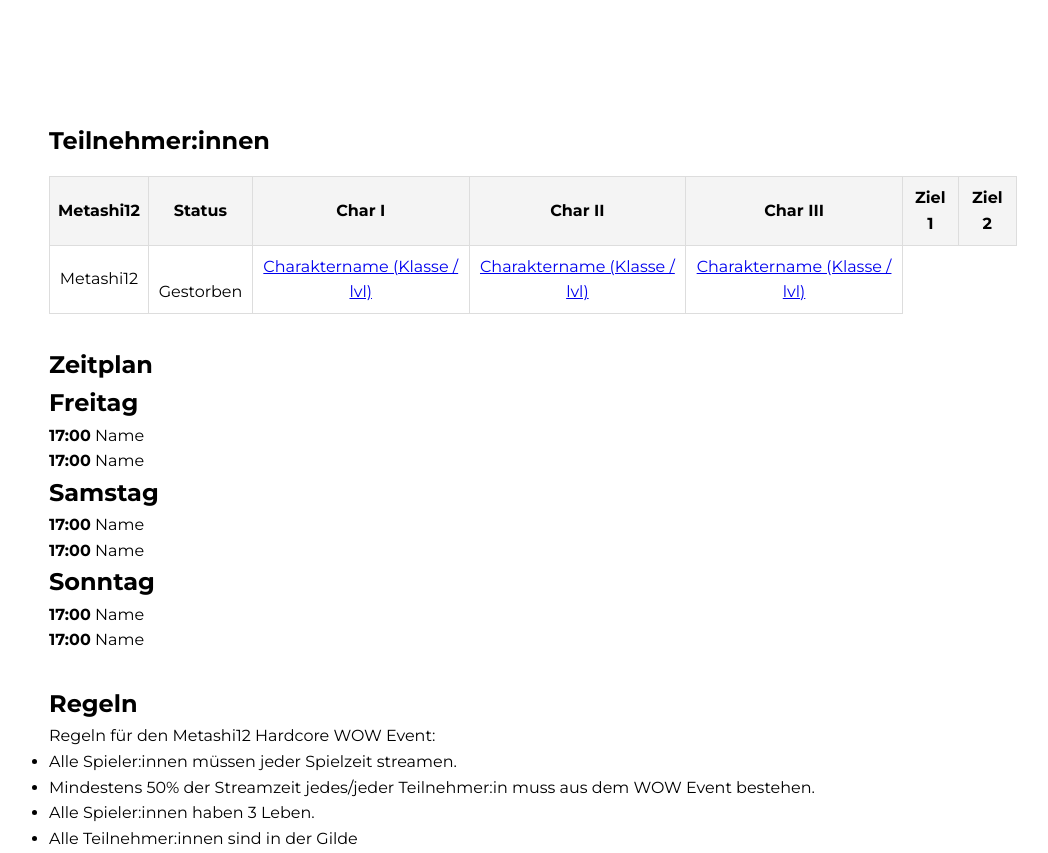
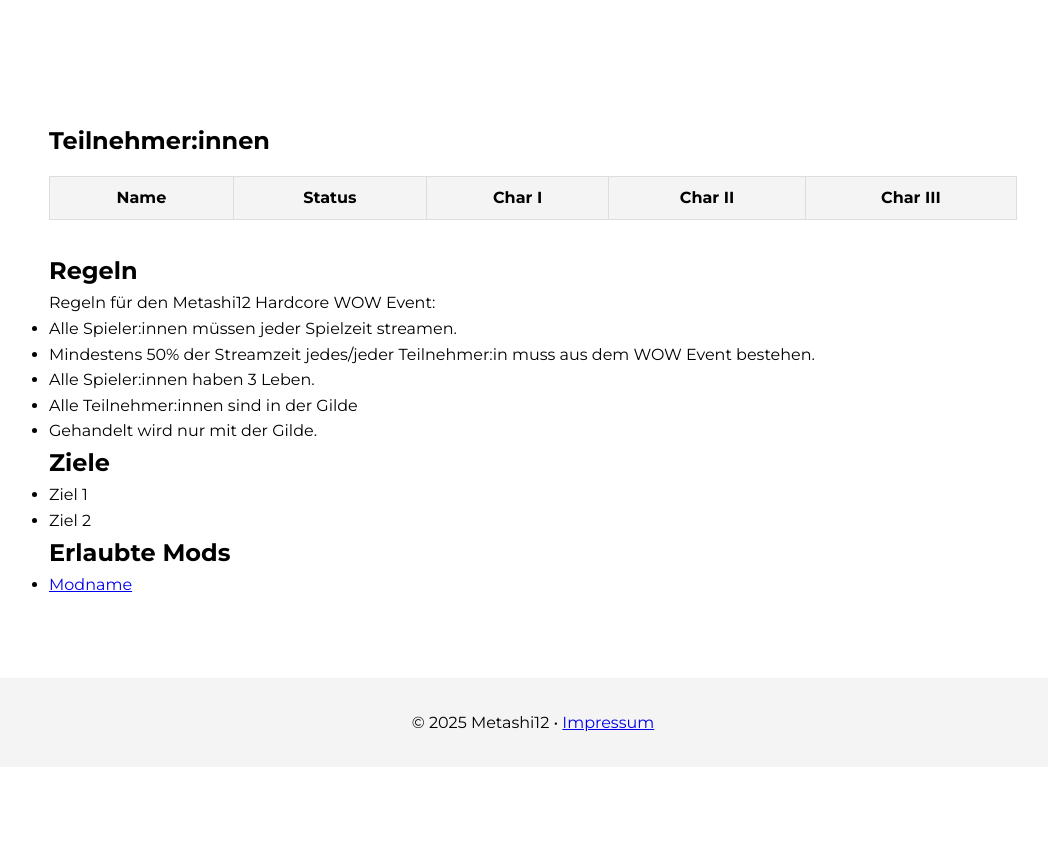
Before and after one commit to piosteiner/wow-event, a plain HTML site: page index.html in a window 1280 px wide. Shown: the part 600-1453 px from the top of the page, without its empty margins (107-1155 px from the left). After the commit the page ends 1367 px from the top, so only its background shows below. Drawn offline with Linux system fonts and the light colour scheme; a web font is replaced by a local one.

Commit message:
Update index.html

```diff
--- a/index.html
+++ b/index.html
@@ -56,57 +56,27 @@
 
 <main class="container">
 <!-- Teilnehmer:innen -->
-<section id="participants">
+<section id="participants" class="tab-content active">
   <h1>Teilnehmer:innen</h1>
   <table>
     <thead>
       <tr>
-        <th>Metashi12</th>
-        <th>Status</th>
-        <th>Char I</th>
-        <th>Char II</th>
-        <th>Char III</th>
-        <th>Ziel 1</th>
-        <th>Ziel 2</th>
+        <th>Name</th><th>Status</th><th>Char I</th><th>Char II</th><th>Char III</th>
       </tr>
     </thead>
-    <tbody>
-        <tr>
-        <td>Metashi12</td>
-        <td><img src="images/avatar-placeholder.jpg" alt=""> Gestorben</td>
-        <td><a href="#Link zu Todesclip">Charaktername (Klasse / lvl)</a></td>
-        <td><a href="#Link zu Todesclip">Charaktername (Klasse / lvl)</a></td>
-        <td><a href="#Link zu Todesclip">Charaktername (Klasse / lvl)</a></td>
-        </tr>
-    </tbody>
+    <!-- genau diese ID braucht dein renderParticipants -->
+    <tbody id="participants-body"></tbody>
   </table>
 </section>
 
+
 <!-- Zeitplan -->
-<section id="schedule">
+<section id="schedule" class="tab-content">
   <h1>Zeitplan</h1>
-    <div class="day">
-    <h2>Freitag</h2>
-    <ul>
-        <li><strong>17:00</strong> Name</li>
-        <li><strong>17:00</strong> Name</li>
-    </ul>
-    </div>
-    <div class="day">
-    <h2>Samstag</h2>
-    <ul>
-        <li><strong>17:00</strong> Name</li>
-        <li><strong>17:00</strong> Name</li>
-    </ul>
-    </div>
-    <div class="day">
-    <h2>Sonntag</h2>
-    <ul>
-        <li><strong>17:00</strong> Name</li>
-        <li><strong>17:00</strong> Name</li>
-    </ul>
-    </div>
+  <!-- genau diese ID braucht dein renderSchedule -->
+  <div id="schedule-container"></div>
 </section>
+
 
 <!-- Regeln -->
 <section id="rules">
```
Lines whose indentation alone changed are shown as unchanged.
